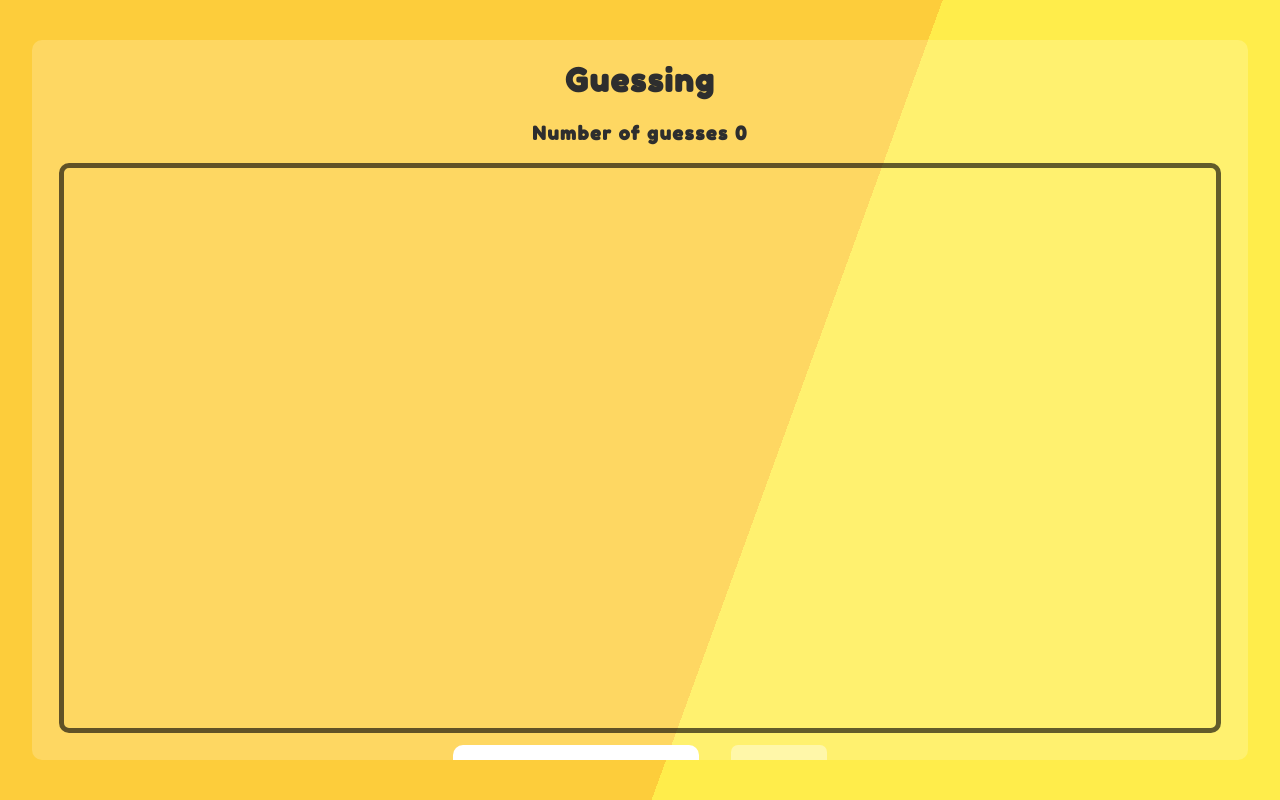
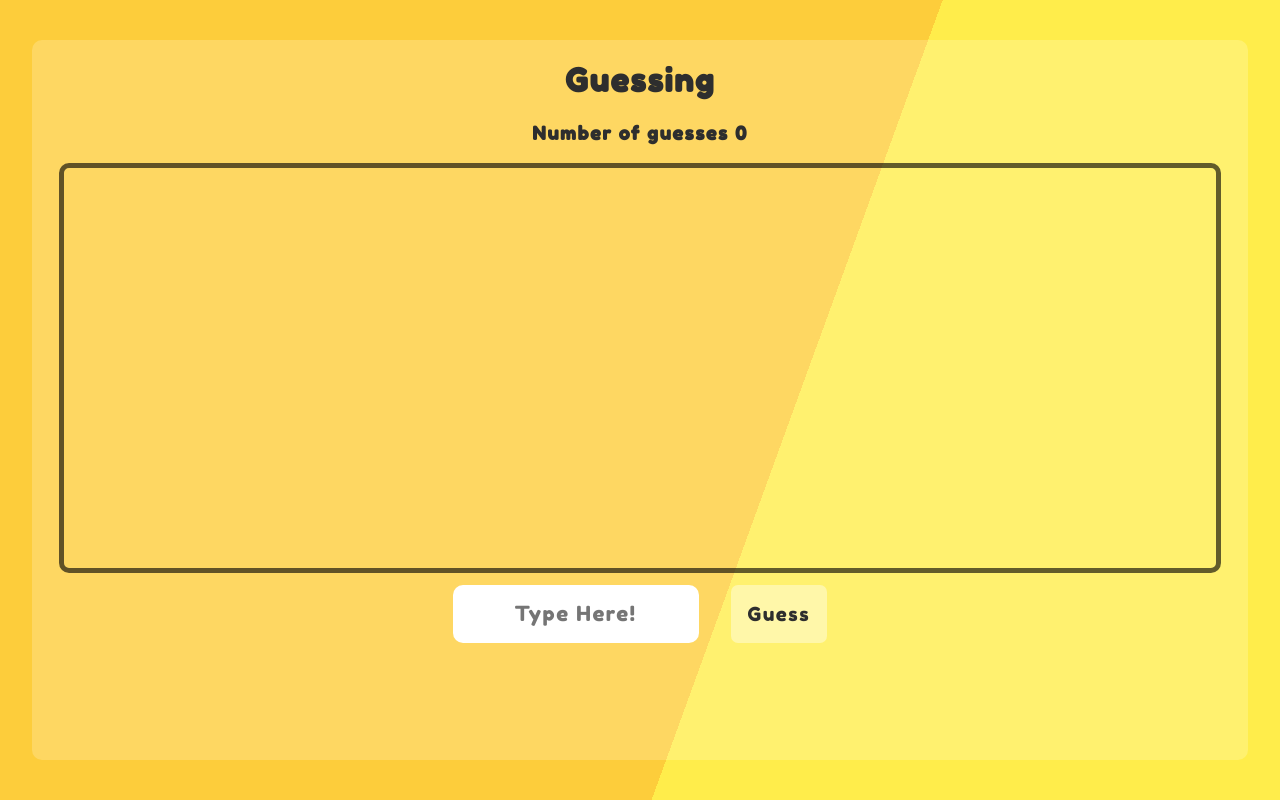
Before and after one commit to Etinger-Asaf/Draw-And-Guess-2022, a React (Vite) app: page /NewGuessingCanvas in a window 1280 px wide. Built offline with nearby package versions, Linux system fonts and the light colour scheme; no server answers.

Commit message:
changing canvas size

```diff
--- a/src/client/components/WaitingPlayer1.js
+++ b/src/client/components/WaitingPlayer1.js
@@ -12,8 +12,6 @@ const WaitingPlayer1 = () => {
     ioURL = "https://draw-riddle.herokuapp.com";
   }
   const socket = io(ioURL);
-
-  socket.on("connect", () => {});
 
   socket.on("allWin", () => {
     setWin(true);
--- a/src/client/components/WaitingPlayer2.js
+++ b/src/client/components/WaitingPlayer2.js
@@ -20,13 +20,13 @@ const WaitingPlayer2 = () => {
 
   const socket = io(ioURL);
 
-  socket.on("connect", () => {});
-
   socket.on("newPolling", () => {
     setHttpCounter(httpCounter + 1);
   });
 
   useEffect(() => {
+    if (httpCounter === 0) return;
+
     async function getGame() {
       try {
         const res = await fetch(fetchURL);
@@ -53,9 +53,7 @@ const WaitingPlayer2 = () => {
   }, [httpCounter]);
 
   useEffect(() => {
-    if (word.length === 0 || draw.length === 0) {
-      return;
-    }
+    if (word.length === 0 || draw.length === 0) return;
     dispatch(updateWord(word));
     dispatch(updateDraw(draw));
     setGame(true);
--- a/src/client/reusable/NewDrawingCanvas.js
+++ b/src/client/reusable/NewDrawingCanvas.js
@@ -11,7 +11,9 @@ const DrawingCanvas = ({ width, height, setDraw }) => {
   const canvas = useRef();
   const [context, setContext] = useState();
   const [color, setColor] = useState("#080808");
+
   let ioURL = "http://localhost:8000";
+
   if (process.env.NODE_ENV === "production") {
     ioURL = "https://draw-riddle.herokuapp.com";
   }
--- a/src/client/reusable/NewGuessingCanvas.js
+++ b/src/client/reusable/NewGuessingCanvas.js
@@ -13,10 +13,10 @@ const NewGuessingCanvas = () => {
   const [windowWidth, setWindowWidth] = useState();
 
   let ioURL = "http://localhost:8000";
-  let fetchURL = "http://localhost:8000/api/v1/gameData"
-  if (process.env.NODE_ENV === 'production') {
+  let fetchURL = "http://localhost:8000/api/v1/gameData";
+  if (process.env.NODE_ENV === "production") {
     ioURL = "https://draw-riddle.herokuapp.com";
-    fetchURL = "/api/v1/gameData"
+    fetchURL = "/api/v1/gameData";
   }
 
   const socket = io(ioURL);
@@ -78,7 +78,7 @@ const NewGuessingCanvas = () => {
 
   useLayoutEffect(() => {
     const canvasWidth = window.innerWidth * 0.9;
-    const canvasHeight = window.innerHeight * 0.7;
+    const canvasHeight = window.innerHeight * 0.5;
     setCanvasDynamicsWidth(canvasWidth);
     setCanvasDynamicsHeight(canvasHeight);
   }, [windowWidth]);
```
